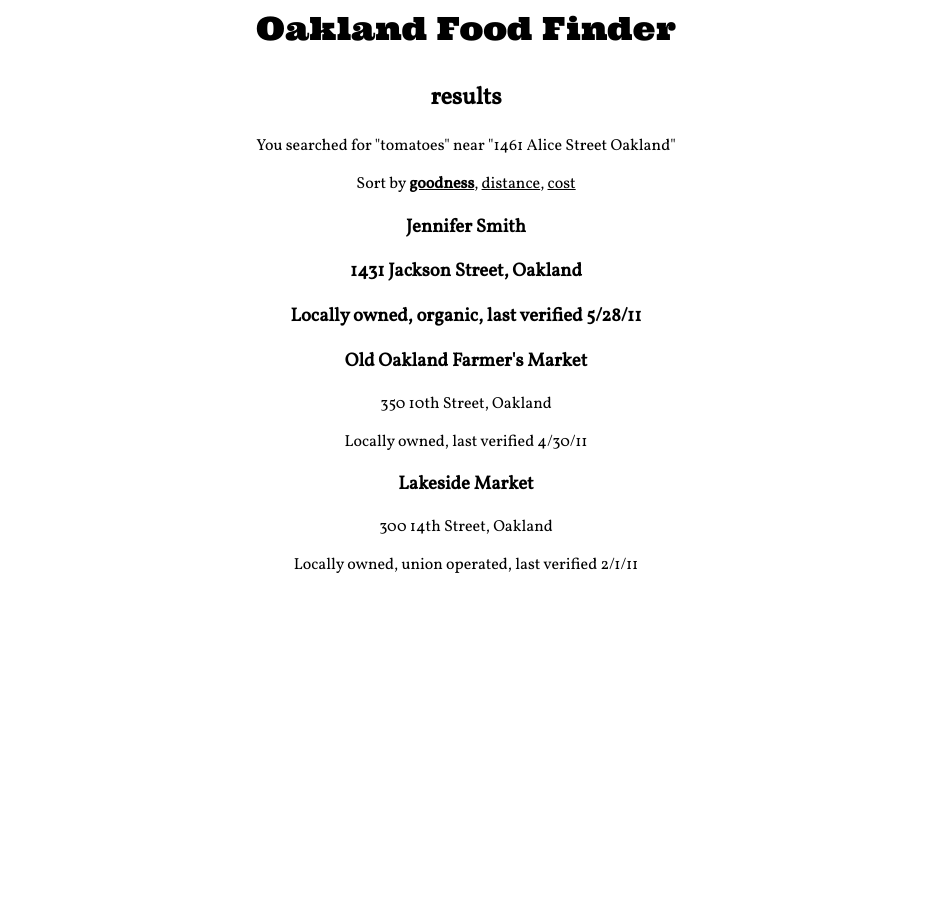
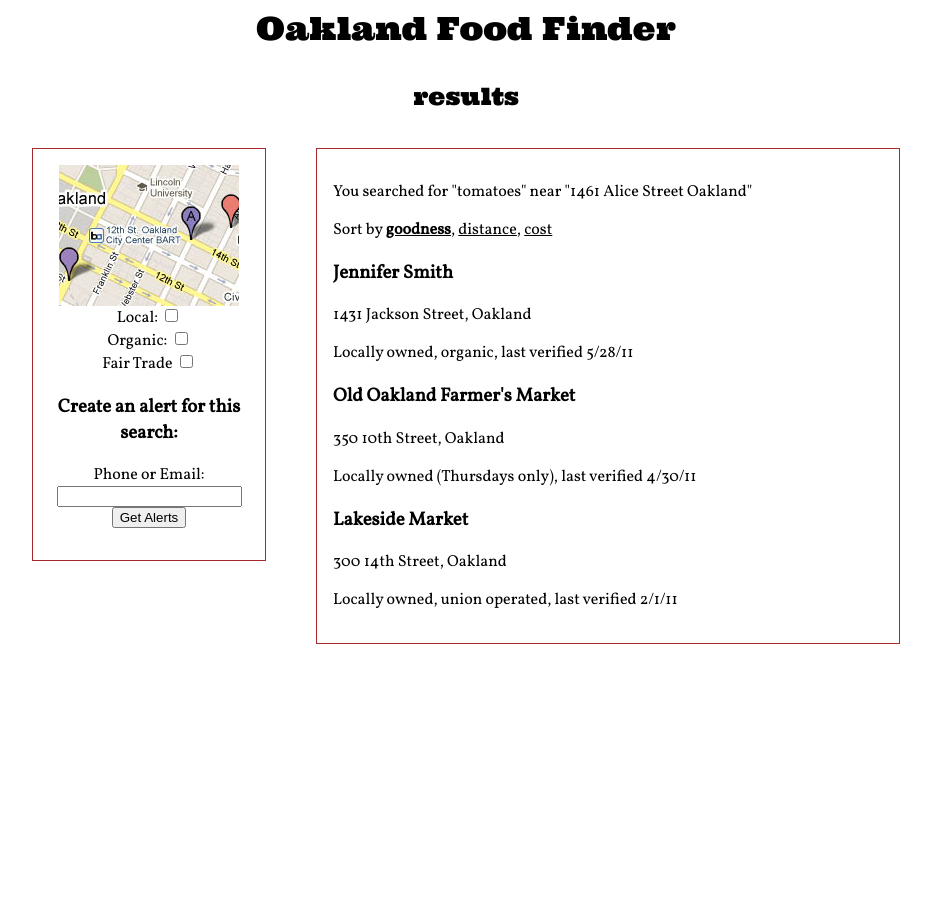
Before and after one commit to webmaven/oaklandfoodfinder, a Django app: template oakff_site/oakff/templates/result.html in a window 1280 px wide. Shown: the whole page, without its empty margins (174-1105 px from the left). Before the commit the page ends 573 px from the top, so only its background shows below. Run offline with Django 3.2, Linux system fonts and the light colour scheme; the template is opened without the code that fills it, so the values that code supplies are empty; parts of the project's set-up code (start-up, migrations or seed data) failed here and were passed over.

Commit message:
Layout changes and added result page

```diff
--- a/oakff_site/oakff/templates/result.html
+++ b/oakff_site/oakff/templates/result.html
@@ -1,18 +1,36 @@
 {% extends "base.html" %}
 {% block content %}
 <h2>results</h2>
+<div id="controls">
+    <img src="{{ STATIC_URL }}images/map.jpg" />
+    <form>
+        <label for="local">Local:</label>
+        <input name="local" type="checkbox" value="yes" /></br>
+        <label for="organic">Organic:</label>
+        <input type="checkbox" name="organic" /></br>
+        <label for="fair">Fair Trade</label>
+        <input type="checkbox" name="fair" /></br>
+    </form>
+    <h3>Create an alert for this search:</h3>
+    <form>
+        <label for="alert">Phone or Email:</label>
+        <input name="alert" value="" />
+        <input type="submit" name="submit" value="Get Alerts" />
+    </form>
+</div>
+<div id="listings">
 <p>You searched for "tomatoes" near "1461 Alice Street Oakland"</p>
 <p>Sort by <u><b>goodness</b></u>, <u>distance</u>, <u>cost</u></p>
-<h3>Jennifer Smith<h3>
+<h3>Jennifer Smith</h3>
 <p>1431 Jackson Street, Oakland</p>
 <p>Locally owned, organic, last verified 5/28/11</p>
 
 <h3>Old Oakland Farmer's Market</h3>
 <p>350 10th Street, Oakland</p>
-<p>Locally owned, last verified 4/30/11</p>
+<p>Locally owned (Thursdays only), last verified 4/30/11</p>
 
 <h3>Lakeside Market</h3>
 <p>300 14th Street, Oakland</p>
 <p>Locally owned, union operated, last verified 2/1/11</p>
-
+</div>
 {% endblock %}
--- a/oakff_site/oakff/views.py
+++ b/oakff_site/oakff/views.py
@@ -9,3 +9,9 @@ def index(request):
         'message': 'Hello World!',
     })
     return HttpResponse(t.render(c))
+
+def result(request):
+    t = loader.get_template('result.html')
+    c = RequestContext(request, {
+    })
+    return HttpResponse(t.render(c))
--- a/oakff_site/static/css/style.css
+++ b/oakff_site/static/css/style.css
@@ -4,15 +4,15 @@ body {
 #main {
     margin: 2em auto;
     width: 900px;
-    border: 1 px solid black;}
-h1 {font-family: 'Ultra', arial, serif;
+    height: 100%;
+}
+h1, h2 {font-family: 'Ultra', arial, serif;
     font-weight: normal;}
-
-#left {
+h1 a {text-decoration: none; color: black;}
+#left, #controls {
     float: left;
     padding: 1em;
     width: 350px;
-    height: 200px;
     margin: 1em;
     border: 1px solid brown;
 }
@@ -21,7 +21,7 @@ h1 {font-family: 'Ultra', arial, serif;
     clear: both;
 }
 
-#right {
+#right, #listings {
     float: right;
     text-align: left;
     padding: 1em;
@@ -29,3 +29,11 @@ h1 {font-family: 'Ultra', arial, serif;
     margin: 1em;
     border: 1px solid brown;
 }
+
+#controls {
+    width: 200px;
+}
+
+#listings {
+    width: 550px;
+}
--- a/oakff_site/templates/base.html
+++ b/oakff_site/templates/base.html
@@ -7,7 +7,7 @@
         <link href='http://fonts.googleapis.com/css?family=Vollkorn' rel='stylesheet' type='text/css'>
     </head>
     <body>
-        <h1>Oakland Food Finder</h1>
+        <h1><a href="/">Oakland Food Finder</a></h1>
         <div id="main">
             {% block content %}{% endblock %}
         </div>
--- a/oakff_site/urls.py
+++ b/oakff_site/urls.py
@@ -9,6 +9,7 @@ urlpatterns = patterns('',
     # url(r'^$', 'oakff_site.views.home', name='home'),
     # url(r'^oakff_site/', include('oakff_site.foo.urls')),
     (r'^$', "oakff.views.index"),
+    (r'^result$', "oakff.views.result"),
     # Uncomment the admin/doc line below to enable admin documentation:
     # url(r'^admin/doc/', include('django.contrib.admindocs.urls')),
 
```
Also changed, not shown: oakff_site/oakff/templates/index.html (+4 -3 lines), oakff_site/static/images/map.jpg (added), 1 other file.
